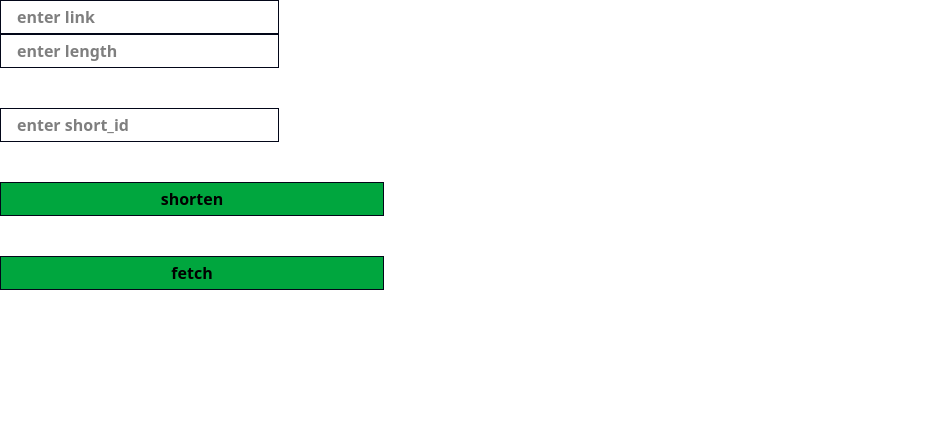
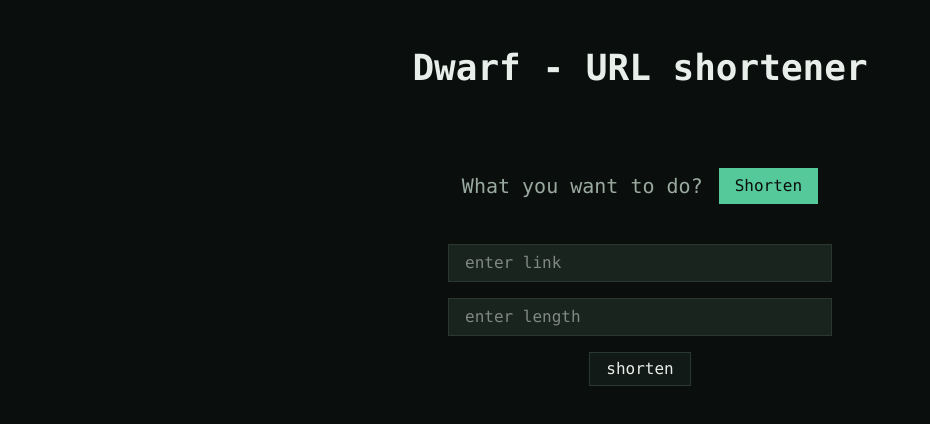
Before and after one commit to alloy01/dwarf, a React (Vite) app in the folder client/: page / in a window 1280 px wide. Shown: the top 424 px of the page, without its empty margins (0-930 px from the left). Built offline with nearby package versions, Linux system fonts and the light colour scheme; no server answers.

Commit message:
style: added basic styling to the home page for buttons input fields background and title.

```diff
--- a/client/src/index.css
+++ b/client/src/index.css
@@ -1 +1,10 @@
 @import "tailwindcss";
+
+@theme {
+    --color-obsidian-green: #0A0F0D;
+    --color-pine: #19241F;
+    --color-dark-sage: #293831;
+    --color-warm-white: #E8EEE9;
+    --color-jade: #55C99A;
+    --color-sage-gray: #9BAAA0;
+}
--- a/client/src/pages/Home.jsx
+++ b/client/src/pages/Home.jsx
@@ -1,4 +1,4 @@
-import { useActionState, useRef } from "react"
+import { useActionState, useRef, useState } from "react"
 import { fetchUrl, shortenUrl } from "../apis/endpoints.js";
 
 const Home = () => {
@@ -6,6 +6,16 @@ const Home = () => {
     const urlRef = useRef(null);
     const lengthRef = useRef(null);
     const codeRef = useRef(null);
+    const [tool, setTool] = useState("Shorten");
+
+    const handleTool = () => {
+        if(tool === "Shorten"){
+            setTool("Fetch");
+        }
+        else{
+            setTool("Shorten");
+        }
+    }
 
     const postUrl = async () => {
         if(lengthRef.current.value < 1 || lengthRef.current.value > 20){
@@ -34,16 +44,29 @@ const Home = () => {
     }
 
     return(
-        <div className="flex flex-col max-w-96 gap-10">
+        <div className="bg-obsidian-green min-h-screen px-28 py-12 flex flex-col items-center">
             <div>
-                <input ref={urlRef} type="text" placeholder="enter link" className="border border-slate-950 outline-0 px-4 py-1 font-semibold"/>
-                <input ref={lengthRef} type="number" placeholder="enter length" className="border border-slate-950 outline-0 px-4 py-1 font-semibold"/>
+                <p className="font-mono text-4xl font-bold text-warm-white">Dwarf - URL shortener</p>
             </div>
-            <div>
-                <input ref={codeRef} type="text" placeholder="enter short_id" className="border border-slate-950 outline-0 px-4 py-1 font-semibold"/>
+            <div className="flex gap-4 mt-20 items-center">
+                <p className="text-sage-gray font-mono text-xl">What you want to do?</p>
+                <button  className="bg-jade text-obsidian-green px-4 py-1.5 font-mono hover:bg-[#8BE8BD] duration-300" onClick={handleTool}>{tool}</button>
             </div>
-            <button className="border border-slate-950 py-1 font-semibold bg-green-600" onClick={postUrl}>shorten</button>
-            <button className="border border-slate-950 py-1 font-semibold bg-green-600" onClick={getUrl}>fetch</button>
+            <div className={`${tool === "Shorten" ? "block" : "hidden"} mt-10 flex flex-col gap-4`}>
+                <div className="flex flex-col gap-4 min-w-96">
+                    <input ref={urlRef} type="text" placeholder="enter link" className="bg-pine border w-full border-dark-sage text-warm-white outline-0 focus:border-jade/80 transition-all duration-300 px-4 py-1.5 font-mono"/>
+                    <input ref={lengthRef} type="number" placeholder="enter length" className="bg-pine border w-full border-dark-sage text-warm-white outline-0 focus:border-jade/80 transition-all duration-300 px-4 py-1.5 font-mono"/>
+                </div>
+                <div className="w-full flex justify-center">
+                    <button className="bg-[#111A16] border border-dark-sage text-warm-white hover:bg-pine hover:border-jade duration-300 px-4 py-1 font-mono" onClick={postUrl}>shorten</button>
+                </div>
+            </div>
+            <div className={`${tool === "Shorten" ? "hidden" : "block"} mt-10 min-w-96 flex flex-col gap-4 items-center`}>
+                <input ref={codeRef} type="text" placeholder="enter short_id" className="bg-pine border border-dark-sage text-warm-white outline-0 focus:border-jade/80 transition-all duration-300 w-full px-4 py-1.5 font-mono"/>
+                <div>
+                    <button className="bg-[#111A16] border border-dark-sage text-warm-white hover:bg-pine hover:border-jade duration-300 px-4 py-1 font-mono" onClick={getUrl}>fetch</button>
+                </div>
+            </div>
         </div>
     )
 }
```
